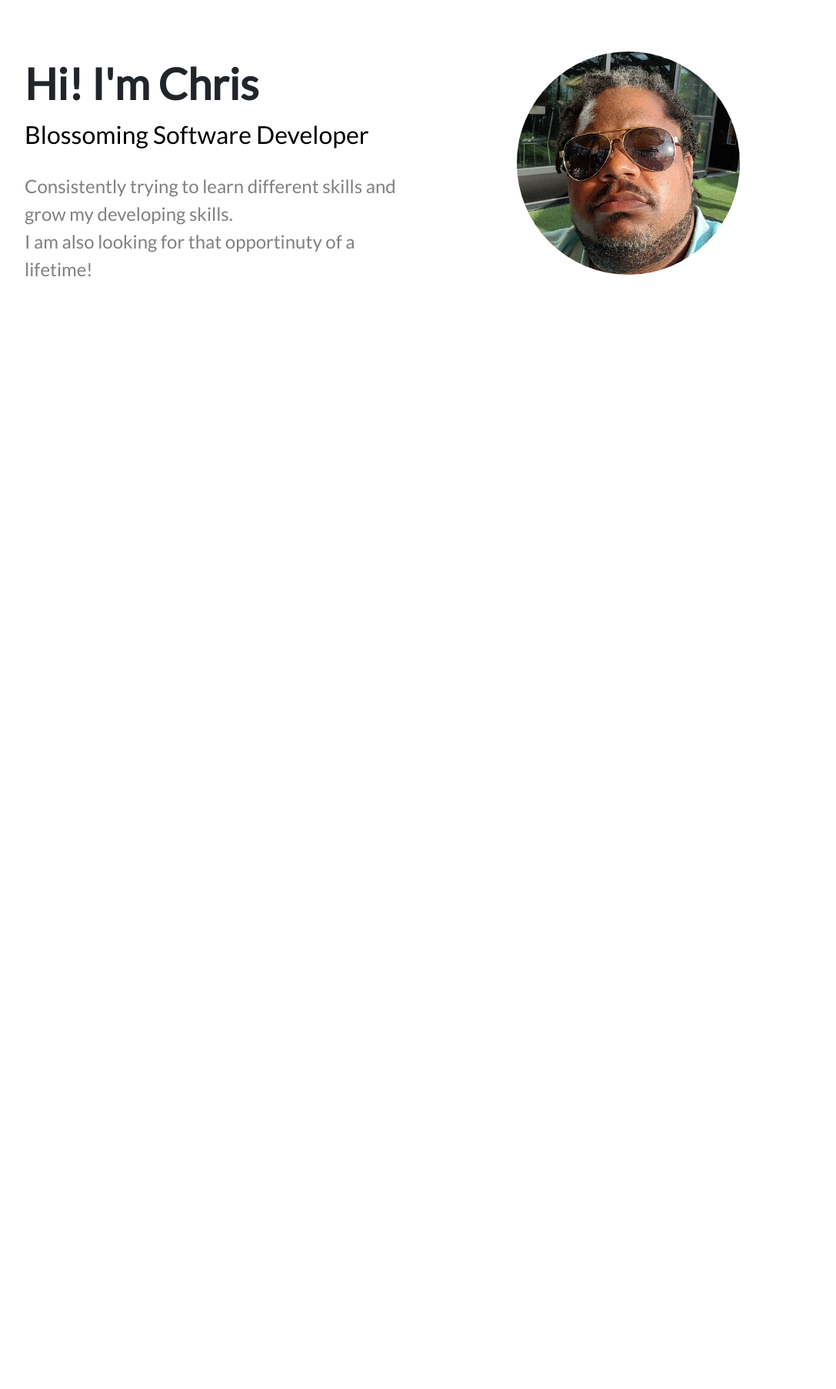
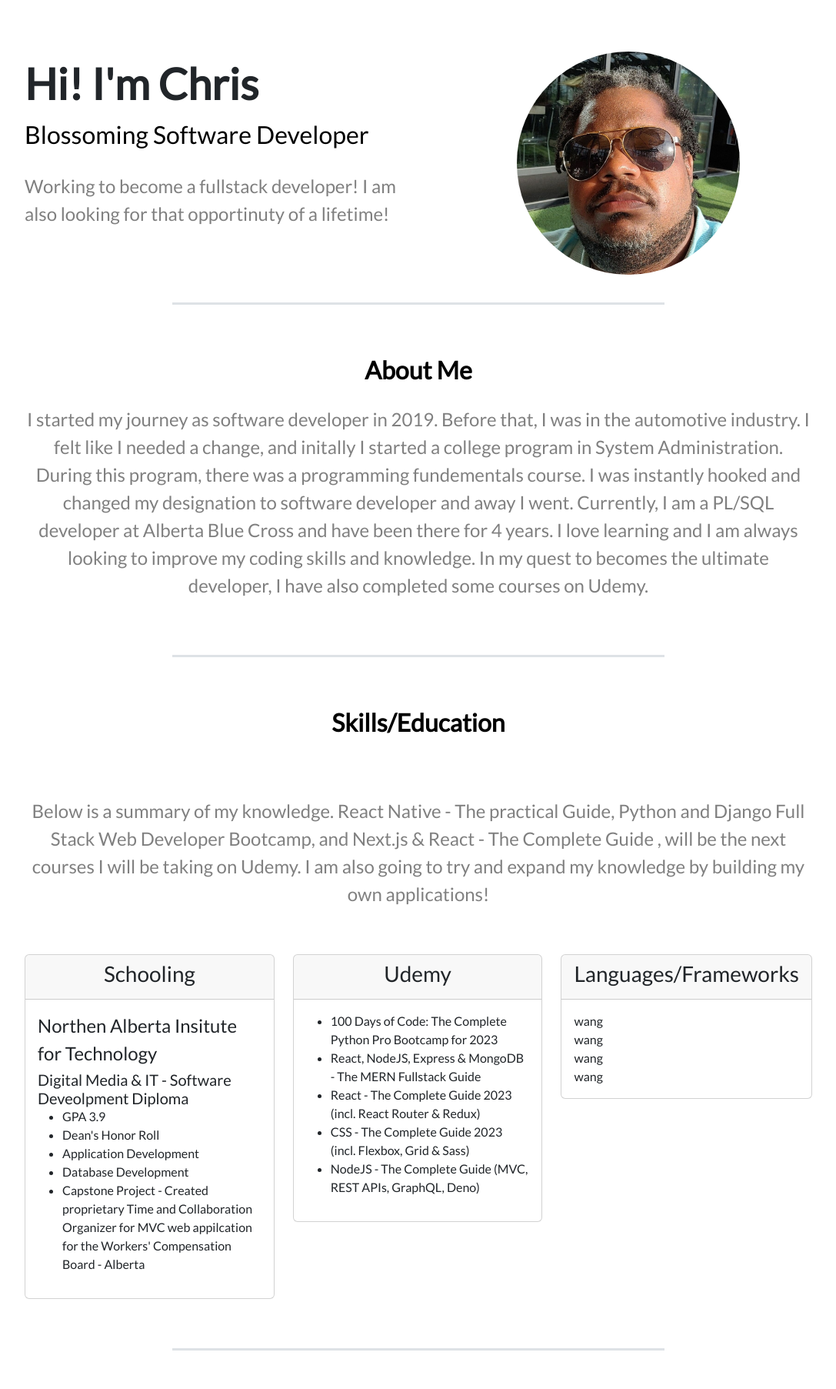
Before and after one commit to cmartells1/Portfolio-Website, a Flask app: page / in a window 1280 px wide. Shown: the part 80-1885 px from the top of the page at 77% size, without its empty margins (96-1183 px from the left). Before the commit the page ends 440 px from the top, so only its background shows below. Run offline with Flask 3, Linux system fonts and the light colour scheme; some libraries are stand-ins or nearby versions.

Commit message:
completed about section, working on skills section

```diff
--- a/static/css/styles.css
+++ b/static/css/styles.css
@@ -5,10 +5,6 @@
 body {
   font-family: 'Lato', sans-serif;
 }
-
-/* section {
-  padding: 50px;
-} */
 
 h1 {
   font-size: 3.5rem;
@@ -29,6 +25,22 @@ h4 {
   color: gray;
 }
 
+section {
+  margin-bottom: 50px;
+}
+
+svg {
+  width: 50px;
+  height: 50px;
+}
+/*
+.bottom-border {
+  border-bottom: 2px dotted;
+  margin: 0 auto;
+  justify-content: center;
+  width: 1000px;
+} */
+
 .navbar {
   margin-bottom: 3rem;
   background-color: #e3f2fd;
@@ -45,9 +57,11 @@ h4 {
   margin: 0 1.2rem;
 }
 
-/* #intro {
-  padding: 50px;
-} */
+.heading {
+  font-weight: 600;
+  text-align: center;
+  margin-bottom: 30px;
+}
 
 #intro {
   text-align: center;
@@ -62,6 +76,10 @@ h4 {
   height: auto;
 }
 
+.about-text {
+  text-align: center;
+}
+
 @media (min-width: 990px) {
   .intro-text {
     text-align: left;
@@ -70,4 +88,7 @@ h4 {
     left: 60%;
     position: absolute;
   }
+  .about-content {
+    padding: 0;
+  }
 }
--- a/templates/header.html
+++ b/templates/header.html
@@ -30,13 +30,13 @@
         <div class="collapse navbar-collapse" id="navbarNav">
             <ul class="navbar-nav ms-auto">
                 <li class="nav-item">
-                    <a href="" class="nav-link">Home</a>
+                    <a href="#intro" class="nav-link">Home</a>
                 </li>
                 <li class="nav-item">
-                    <a href="" class="nav-link">About</a>
+                    <a href="#about" class="nav-link">About</a>
                 </li>
                 <li class="nav-item">
-                    <a href="" class="nav-link">Skills/Education</a>
+                    <a href="#skills" class="nav-link">Skills/Education</a>
                 </li>
                 <li class="nav-item">
                     <a href="" class="nav-link">Projects</a>
--- a/templates/index.html
+++ b/templates/index.html
@@ -6,14 +6,121 @@
             <div class="col-lg-6 intro-text">
                 <h1>Hi! I'm Chris</h1>
                 <h2>Blossoming Software Developer</h2>
-                <h4>Consistently trying to learn different skills and grow my developing skills.<br />
-                    I am also looking for that opportinuty of a lifetime!</h4>
+                <h4>Working to become a fullstack developer! I am also looking for that opportinuty of a lifetime!</h4>
             </div>
             <div class="col-lg-6">
                 <img src="../static/assets/chris_pro_pic.jpg" alt="Chris's Profile Picture" class="pro-image">
             </div>
         </div>
     </div>
+    <div class="col-lg-6 offset-lg-3 border-bottom border-3"></div>
+</section>
+
+<section id="about">
+    <div class="container-fluid">
+        <div class="row">
+            <div class="about-text">
+                <h2 class="heading">About Me</h2>
+                <h4 class="about-content">I started my journey as software developer in 2019. Before that, I was in the
+                    automotive industry. I felt like I needed a change, and initally I started a college program in
+                    System Administration. During this program, there was a programming fundementals course. I was
+                    instantly hooked and changed my designation to software developer and away I went. Currently, I am a
+                    PL/SQL developer
+                    at Alberta
+                    Blue Cross and have been there
+                    for 4 years. I love learning and I
+                    am always looking to
+                    improve my coding
+                    skills and knowledge. In my quest to becomes the ultimate developer, I have also completed some
+                    courses
+                    on Udemy.
+                </h4>
+            </div>
+        </div>
+    </div>
+    <div class="col-lg-6 offset-lg-3 border-bottom border-3"></div>
+</section>
+
+
+<section id="skills">
+    <div class="container-fluid">
+        <div class="row row-col-1 row-col-lg-2">
+            <div>
+                <h2 class="heading">Skills/Education</h2>
+            </div>
+            <div class="text-center">
+                <h4>Below is a summary of my knowledge. React Native - The practical Guide, Python and Django
+                    Full Stack Web Developer Bootcamp, and Next.js & React - The Complete Guide , will be the next
+                    courses I will be taking on Udemy. I am also going to try and expand my knowledge by building my own
+                    applications! </h4>
+            </div>
+            <div class="col">
+                <div class="card rounded">
+                    <div class="card-header text-center">
+                        <h3>Schooling</h3>
+                    </div>
+                    <div class="card-body ">
+                        <h4 class="card-title pb-0 pt-0"> Northen Alberta Insitute for Technology</h4>
+                        <h5 class="card-subtitle pt-0">Digital Media & IT - Software Deveolpment Diploma </h5>
+                        <ul>
+                            <li>GPA 3.9</li>
+                            <li>Dean's Honor Roll</li>
+                            <li>Application Development</li>
+                            <li>Database Development</li>
+                            <li>Capstone Project - Created proprietary Time and Collaboration Organizer for MVC web
+                                appilcation for the
+                                Workers' Compensation Board - Alberta
+                            </li>
+
+                        </ul>
+                    </div>
+                </div>
+
+            </div>
+            <div class="col">
+                <div class="card rounded">
+                    <div class="card-header text-center">
+                        <h3>Udemy</h3>
+                    </div>
+                    <div class="card-body ">
+                        <ul>
+                            <li>100 Days of Code: The Complete Python Pro Bootcamp for 2023
+                            </li>
+                            <li>React, NodeJS, Express & MongoDB - The MERN Fullstack Guide
+                            </li>
+                            <li>React - The Complete Guide 2023 (incl. React Router & Redux)
+                            </li>
+                            <li>
+                                CSS - The Complete Guide 2023 (incl. Flexbox, Grid & Sass)
+                            </li>
+                            <li>NodeJS - The Complete Guide (MVC, REST APIs, GraphQL, Deno)
+                            </li>
+                        </ul>
+
+                    </div>
+                </div>
+
+            </div>
+            <div class="col">
+                <div class="card rounded">
+                    <div class="card-header text-center">
+                        <h3>Languages/Frameworks</h3>
+                    </div>
+                    <div class="card-body ">
+
+
+                        <p class="mb-0">wang</p>
+                        <p class="mb-0">wang</p>
+                        <p class="mb-0">wang</p>
+                        <p class="mb-0">wang</p>
+
+                    </div>
+                </div>
+
+            </div>
+        </div>
+    </div>
+    <div class="col-lg-6 offset-lg-3 border-bottom border-3"></div>
 </section>
 
 
@@ -22,6 +129,4 @@
 
 
 
-
-
 {% include "footer.html" %}
```
